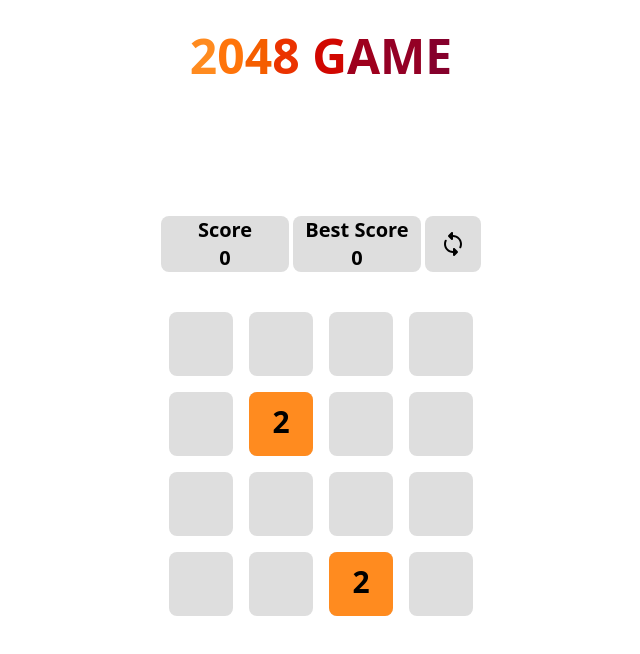
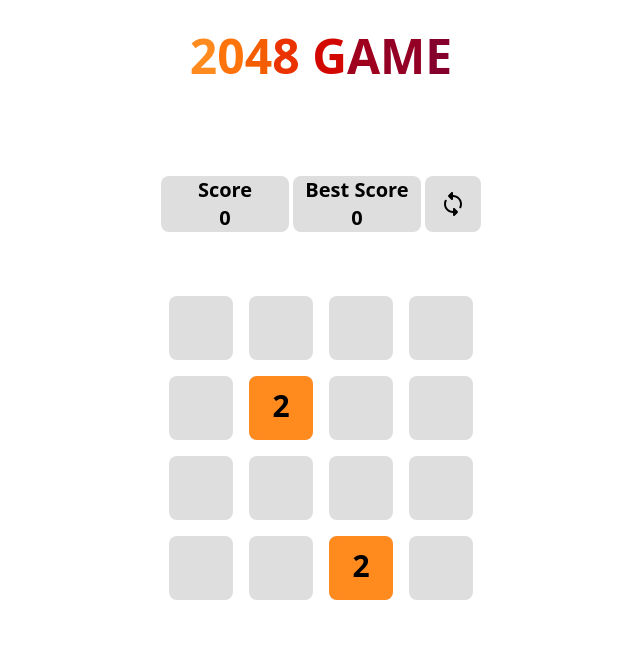
Before and after one commit to CamiloRami/react-2048, a React (Vite) app: page / in a window 1280 px wide. Shown: the top 654 px of the page, without its empty margins (319-959 px from the left). Built offline with nearby package versions, Linux system fonts and the light colour scheme.

Commit message:
[UPDATE] general styles

```diff
--- a/src/components/Header/index.jsx
+++ b/src/components/Header/index.jsx
@@ -1,7 +1,7 @@
 export default function Header() {
   return (
     <header>
-      <h1 className="font-bold text-center pt-8 pb-2 text-5xl">
+      <h1 className="font-bold text-center pt-8 pb-24 text-5xl">
         <span className="text-tile-2">2</span>
         <span className="text-tile-4">0</span>
         <span className="text-tile-8">4</span>
--- a/src/containers/BoardContainer/index.jsx
+++ b/src/containers/BoardContainer/index.jsx
@@ -2,7 +2,7 @@ import Board from '../../components/Board'
 
 export default function BoardContainer() {
   return (
-    <div className="flex flex-col items-center justify-center w-full flex-1 px-20 text-center outline-none mb-36">
+    <div className="flex flex-col items-center justify-center w-96 text-center outline-none">
       <div className="relative grid">
         <div className="grid grid-cols-4 grid-rows-4 gap-4">
           {Array.from({ length: 16 }).map((_, index) => {
--- a/src/containers/Layout/index.jsx
+++ b/src/containers/Layout/index.jsx
@@ -1,7 +1,7 @@
 export default function Layout({ children }) {
   return (
-    <div className="flex flex-col items-center justify-center min-h-screen">
-      <main className="flex flex-col items-center justify-center w-full flex-1 px-20 text-center">{children}</main>
+    <div className="flex flex-col items-center justify-center h-screen">
+      <main className="flex flex-col items-center justify-start w-full flex-1 text-center">{children}</main>
     </div>
   )
 }
--- a/src/containers/ScoreContainer/index.jsx
+++ b/src/containers/ScoreContainer/index.jsx
@@ -3,7 +3,7 @@ import ResetButton from "../../components/ResetButton"
 
 export default function ScoreContainer() {
   return (
-    <div className="flex flex-row justify-between mt-32 w-80">
+    <div className="flex flex-row justify-between w-80 pb-16">
       <Score />
       <ResetButton />
     </div>
```
